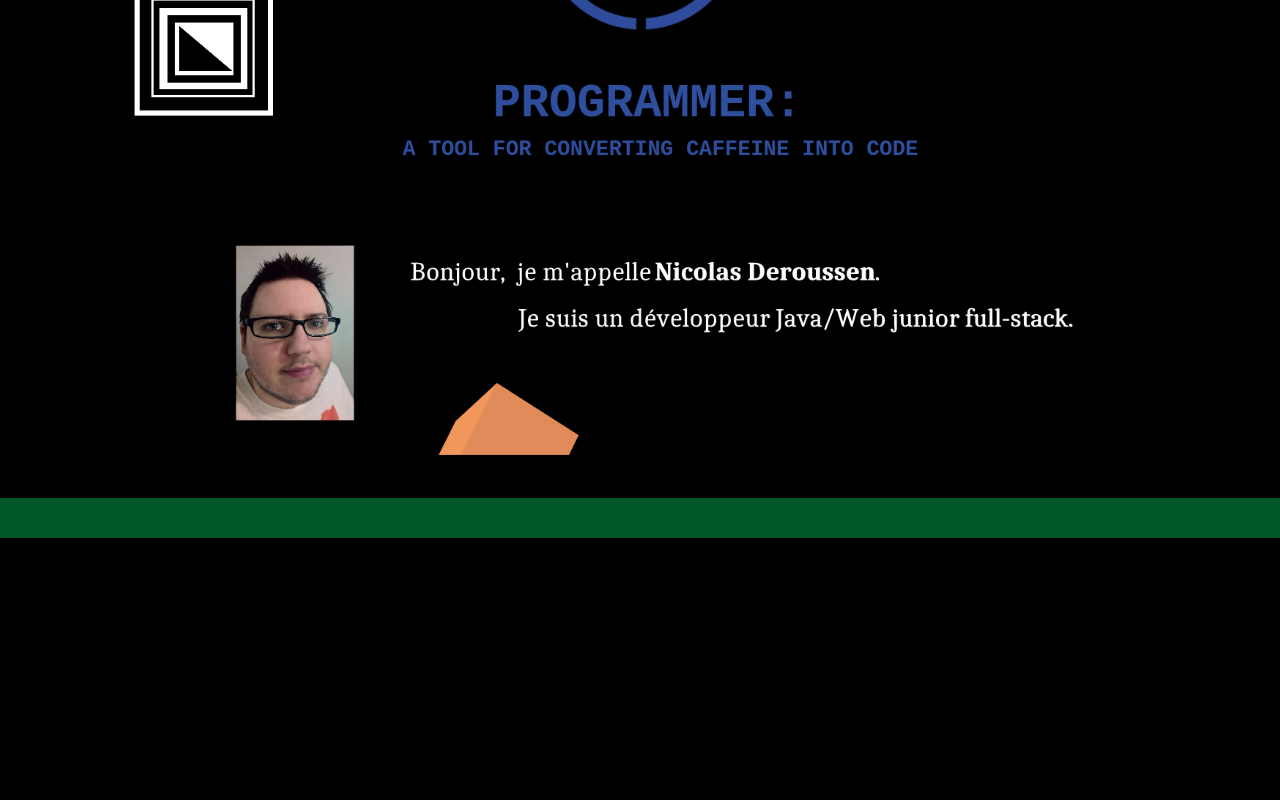
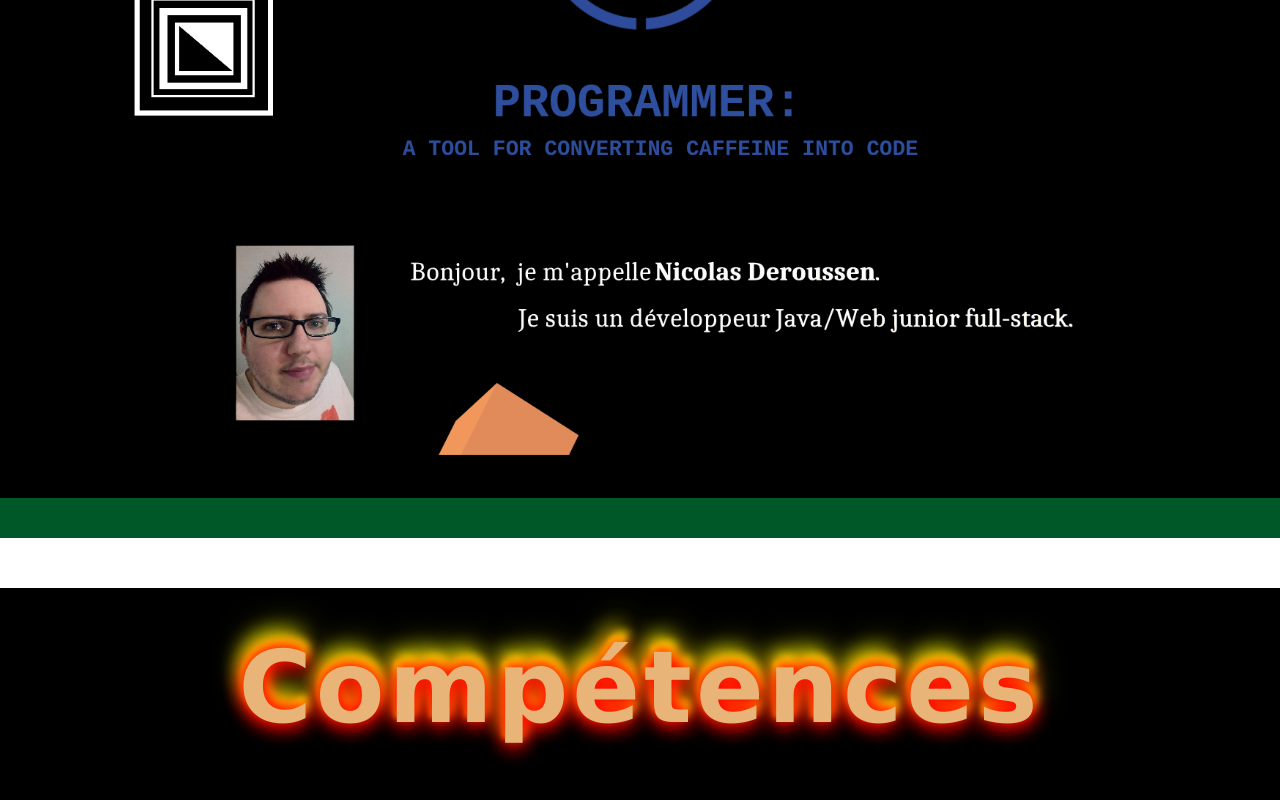
Before and after one commit to Silverawz/Portfolio, an Angular app: page / in a window 1280 px wide. Shown: the part 302-1102 px from the top of the page. Built offline with nearby package versions, Linux system fonts and the light colour scheme.

Commit message:
adding title skills

```diff
--- a/src/app/app.component.css
+++ b/src/app/app.component.css
@@ -1,3 +1,4 @@
+
 /* ---- reset ------
 html, body, div, a {
   margin: 0;
@@ -98,7 +99,7 @@ nav {
   width: 100%;
   line-height: 20px;
   height: 100px;
-  background: #000;
+  background: rgb(9, 9, 9);
 }
 
 nav ul {
@@ -182,3 +183,84 @@ nav ul li a {
   height:100vh;
   background: rgb(0, 0, 0);
 }
+
+
+
+
+
+/* test fire */
+
+
+.fire {
+	margin: 50px auto;
+	width: 80%;
+	max-width: 1000px;
+	height: 200px;
+	background-position: center center;
+	background-size: 1000px 200px;
+	border-radius: 10px;
+	overflow: hidden;
+  text-align: center;
+	vertical-align: middle;
+
+}
+.fire:before {
+	content: '';
+	display: inline-block;
+	height: 100%;
+	vertical-align: middle;
+}
+
+.Blazing {
+	display: inline-block;
+	margin: 0;
+  color: rgb(233, 180, 119);
+  letter-spacing: 4px;
+  font-size: 100px;
+  font-family: 'Geneva';
+	line-height: 50px;
+	min-width: 50px;
+	outline: none;
+	vertical-align: middle;
+	text-shadow:
+        0 3px 20px red,
+        0 0 20px red,
+		0 0 10px orange,
+		4px -5px 6px yellow,
+		-4px -10px 10px yellow,
+		0 -10px 30px yellow;
+	animation: 2s Blazing infinite alternate linear;
+}
+
+@keyframes Blazing {
+	0%   { text-shadow: 0 3px 20px red, 0 0 20px red,
+		0 0 10px orange,
+		0 0 0 yellow,
+		0 0 5px yellow,
+		-2px -5px 5px yellow,
+		4px -10px 10px yellow; }
+	25%   { text-shadow: 0 3px 20px red, 0 0 30px red,
+		0 0 20px orange,
+		0 0 5px yellow,
+		-2px -5px 5px yellow,
+		3px -10px 10px yellow,
+		-4px -15px 20px yellow; }
+	50%   { text-shadow: 0 3px 20px red, 0 0 20px red,
+		0 -5px 10px orange,
+		-2px -5px 5px yellow,
+		3px -10px 10px yellow,
+		-4px -15px 20px yellow,
+		2px -20px 30px rgba(255,255,0,0.5); }
+	75%   { text-shadow: 0 3px 20px red, 0 0 20px red,
+		0 -5px 10px orange,
+		3px -5px 5px yellow,
+		-4px -10px 10px yellow,
+		2px -20px 30px rgba(255,255,0,0.5),
+		0px -25px 40px rgba(255,255,0,0)}
+	100%   { text-shadow: 0 3px 20px red, 0 0 20px red,
+		0 0 10px orange,
+		0 0 0 yellow,
+		0 0 5px yellow,
+		-2px -5px 5px yellow,
+		4px -10px 10px yellow; }
+}
--- a/src/app/app.component.html
+++ b/src/app/app.component.html
@@ -28,7 +28,14 @@
   <div class="skills">
 
 
+
+    <div class="dark fire">
+      <h2 class="Blazing" contenteditable="true">Compétences</h2>
+    </div>
+
   </div>
+
+
 
 
   <p>
```
